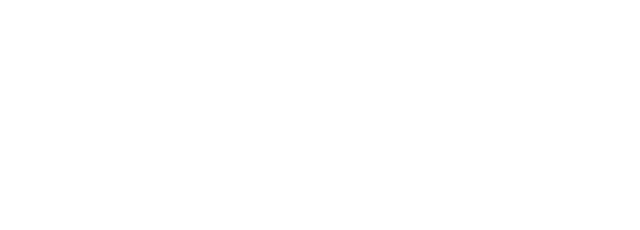
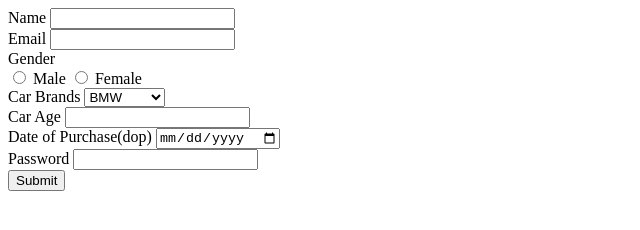
Before and after one commit to acciojob/car-insurance-form-Rashmi-Salunkhe, a website: page main.html in a window 1280 px wide. Shown: the whole page, without its empty margins (0-640 px from the left). Drawn offline with Linux system fonts and the light colour scheme.

Commit message:
created a submission

```diff
--- a/main.html
+++ b/main.html
@@ -1,16 +1,52 @@
 <!DOCTYPE html>
-
-<html>
+<html lang="en">
 
 <head>
-	<link rel="stylesheet" href="styles.css">
+  <meta charset="UTF-8">
+  <meta name="viewport" content="width=device-width, initial-scale=1.0">
+  <title>Car Insurance Registration</title>
+  <link rel="stylesheet" href="styles.css">
 </head>
 
 <body>
-	<!-- the entire body must be written by student -->
-    <script type="text/javascript" src="./script.js">
-</script>
-
+  <form action="/submit" method="POST" id="carInsuranceForm">
+    <div>
+      <label for="name">Name</label>
+      <input type="text" id="name" name="name" required>
+    </div>
+    <div>
+      <label for="email">Email</label>
+      <input type="email" id="email" name="email" required>
+    </div>
+    <div>
+      <label for="gender">Gender</label><br>
+      <input type="radio" id="male" name="gender" value="male" required>
+      <label for="male">Male</label>
+      <input type="radio" id="female" name="gender" value="female" required>
+      <label for="female">Female</label>
+    </div>
+    <div>
+      <label for="cars">Car Brands</label>
+      <select id="cars" name="cars">
+        <option value="BMW">BMW</option>
+        <option value="Audi">Audi</option>
+        <option value="Mercedes">Mercedez</option>
+      </select>
+    </div>
+    <div>
+      <label for="carage">Car Age</label>
+      <input type="number" id="carage" name="carage" required>
+    </div>
+    <div>
+      <label for="dop">Date of Purchase(dop)</label>
+      <input type="date" id="dop" name="dop" required>
+    </div>
+    <div>
+      <label for="password">Password</label>
+      <input type="password" id="password" name="password" required>
+    </div>
+    <button type="submit">Submit</button>
+  </form>
 </body>
 
 </html>
```
